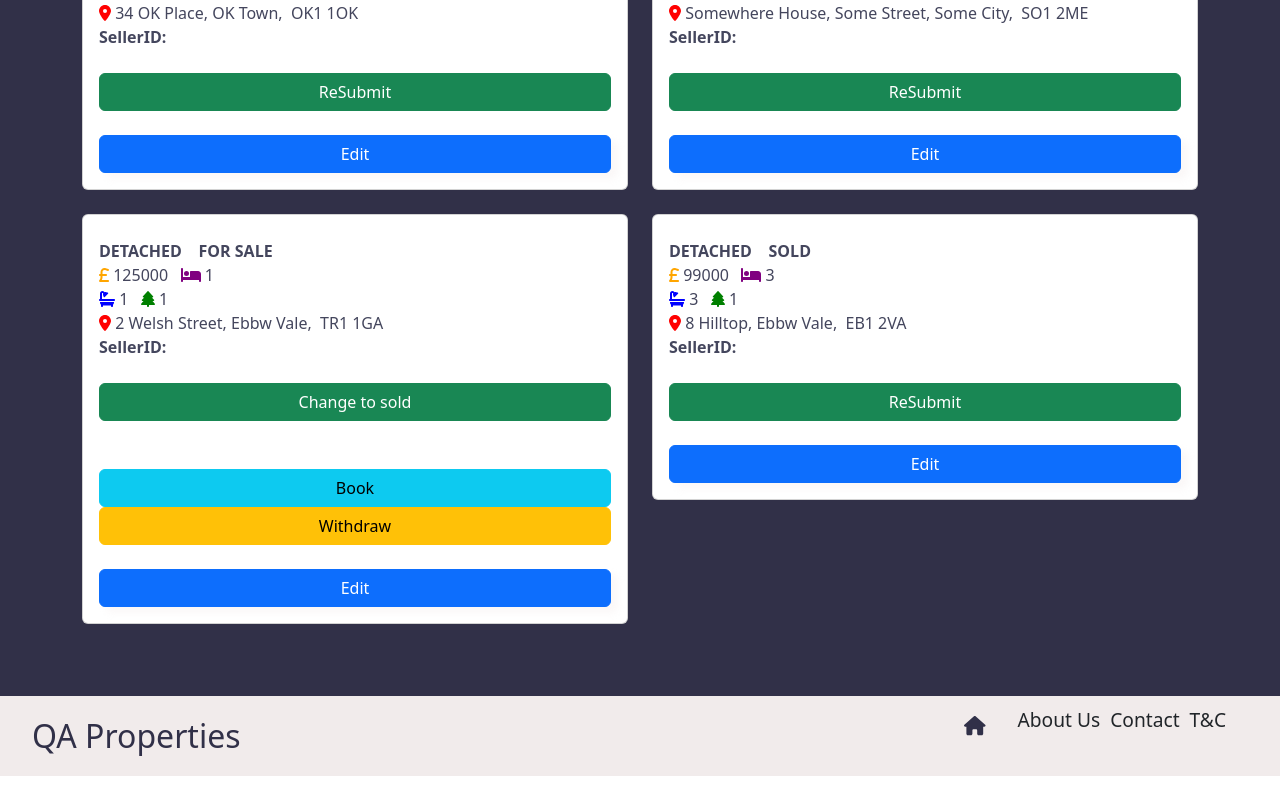
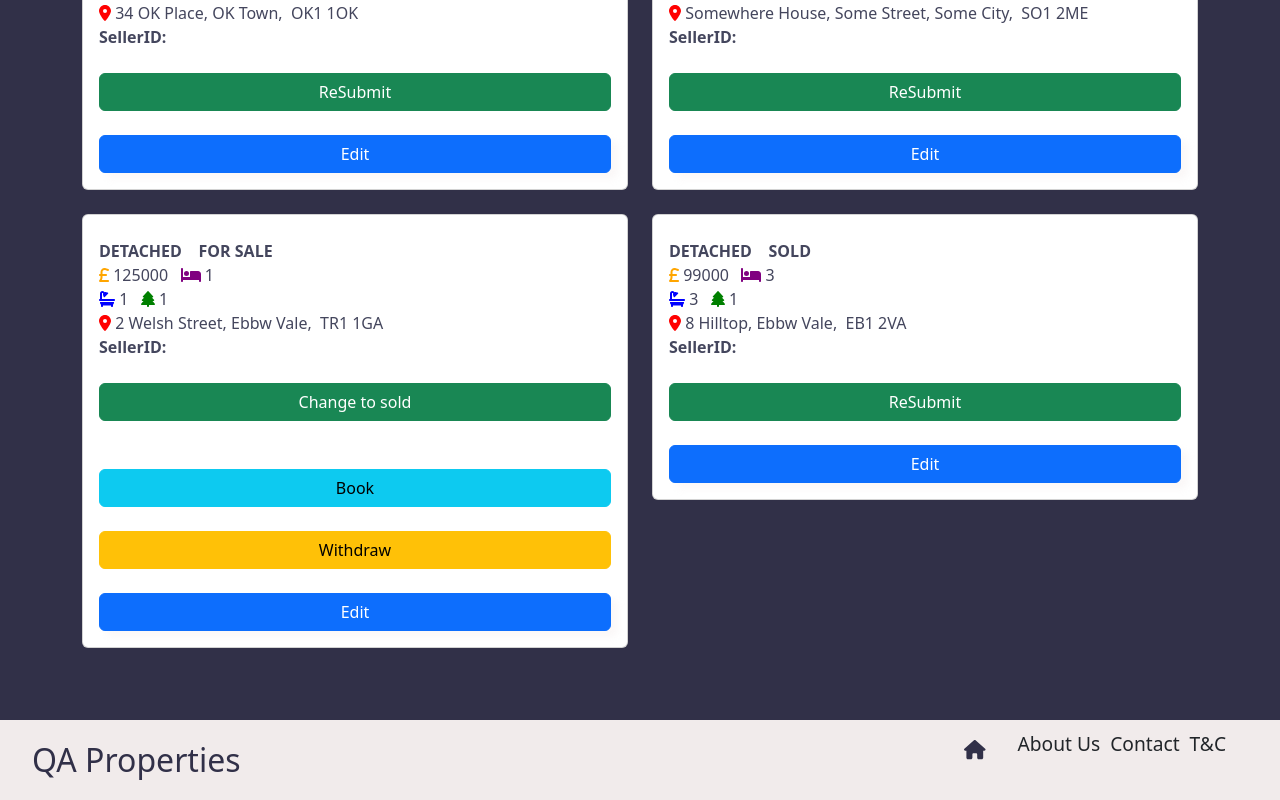
Before and after one commit to LovedeepSaini/PropertyProject, a React (Create React App) app: page /property in a window 1280 px wide. Shown: the part 418-1218 px from the top of the page. Before the commit the page ends 1194 px from the top, so only its background shows below. Built offline with nearby package versions, Linux system fonts and the light colour scheme; data requests are answered from the project's data file.

Commit message:
fixed button spacing

```diff
--- a/src/components/PropertySearch.js
+++ b/src/components/PropertySearch.js
@@ -257,6 +257,10 @@ function PropertySearch(props) {
                       Book
                     </Button>
 
+                    <div>
+                      &nbsp;
+                    </div>
+
                         <Button
                           className="w-100"
                           variant="warning"
```
